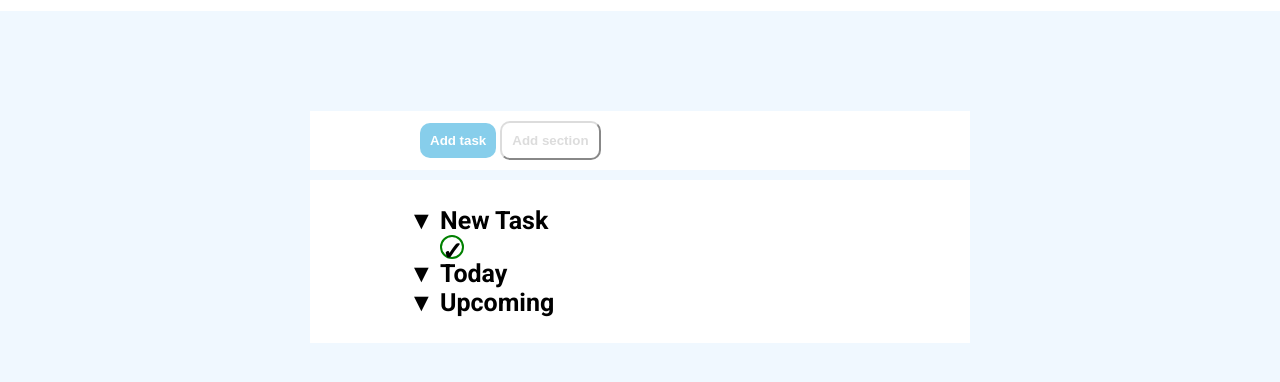
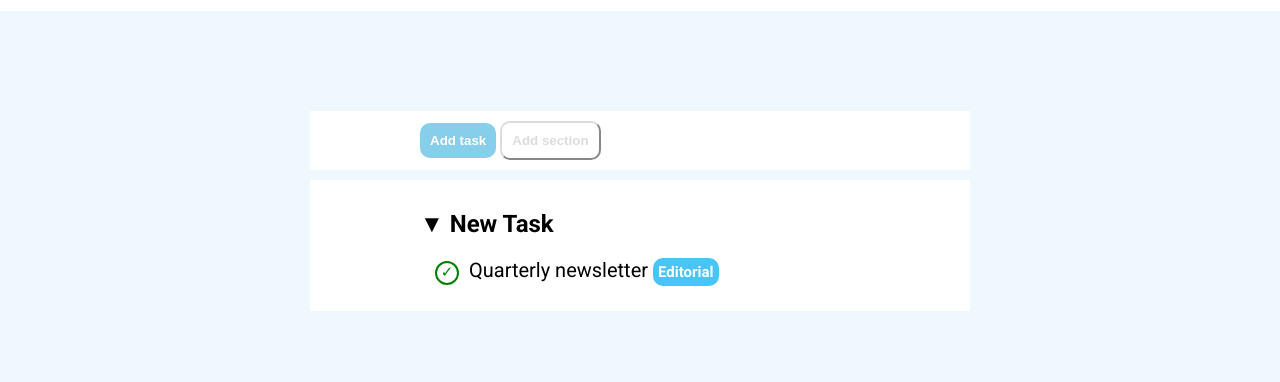
Before and after one commit to danielecarpentiero/html-css-toboolist, a plain HTML site: page index.html in a window 1280 px wide. Shown: the part 114-496 px from the top of the page. Drawn offline with Linux system fonts and the light colour scheme.

Commit message:
feat: first array done

```diff
--- a/css/style.css
+++ b/css/style.css
@@ -60,14 +60,12 @@ h1 {
     padding: 10px;
 }
 
-ul li::marker {
-    content: "▼ ";
+ul {
+    list-style: none;
 }
 
-li {
-    margin-left: 80px;
-    font-size: 25px;
-    font-weight: bold;
+h2 {
+    margin-left: 100px;
 }
 
 .positive {
@@ -76,9 +74,26 @@ li {
     height: 20px;
     border: 2px solid green;
     border-radius: 50%;
+    text-align: center;
+    font-size: 15px;
+    display: inline-block;
+    color: green;
+    margin-left: 75px;
+    margin-right: 5px;
 }
 
-.check {
-    vertical-align: middle;
-    text-align: center;
+li {
+    font-size: 20px;
 }
+
+.pin {
+    border-radius: 10px;
+    color: white;
+    font-size: 15px;
+    padding: 5px;
+}
+
+.blue{
+    font-weight: bold;
+    background-color: rgb(72, 197, 247);
+}
--- a/index.html
+++ b/index.html
@@ -27,14 +27,11 @@
         </div>
         <div class="big-box">
             <div class="container">
-                <ul class="drop-down">
-                    <li>New Task
-                        <div class="positive">
-                            <div class="check">&check;</div>
-                        </div>
+                <h2>▼ New Task</h2>
+                <ul>
+                    <li>
+                        <span class="positive">&check;</span> Quarterly newsletter <span class="pin blue">Editorial</span>
                     </li>
-                    <li>Today</li>
-                    <li>Upcoming</li>
                 </ul>
             </div>
         </div>
```
